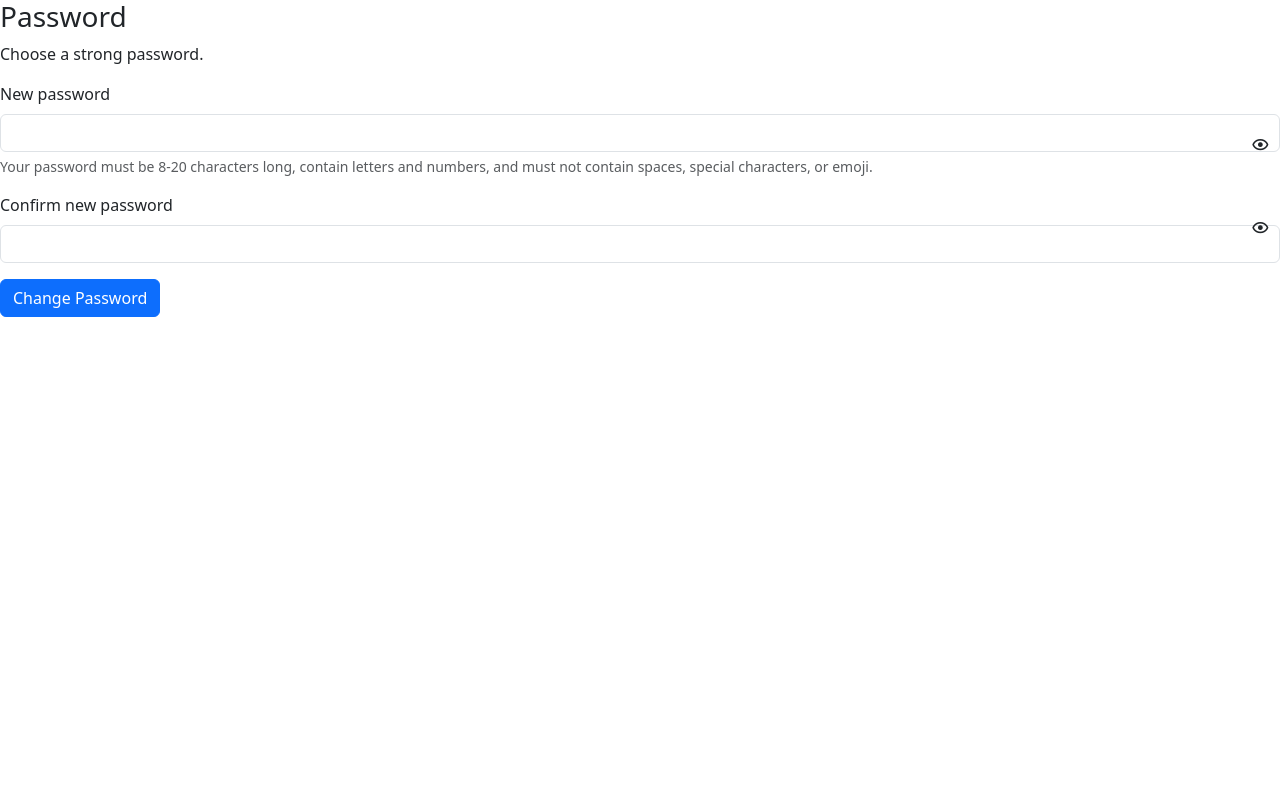
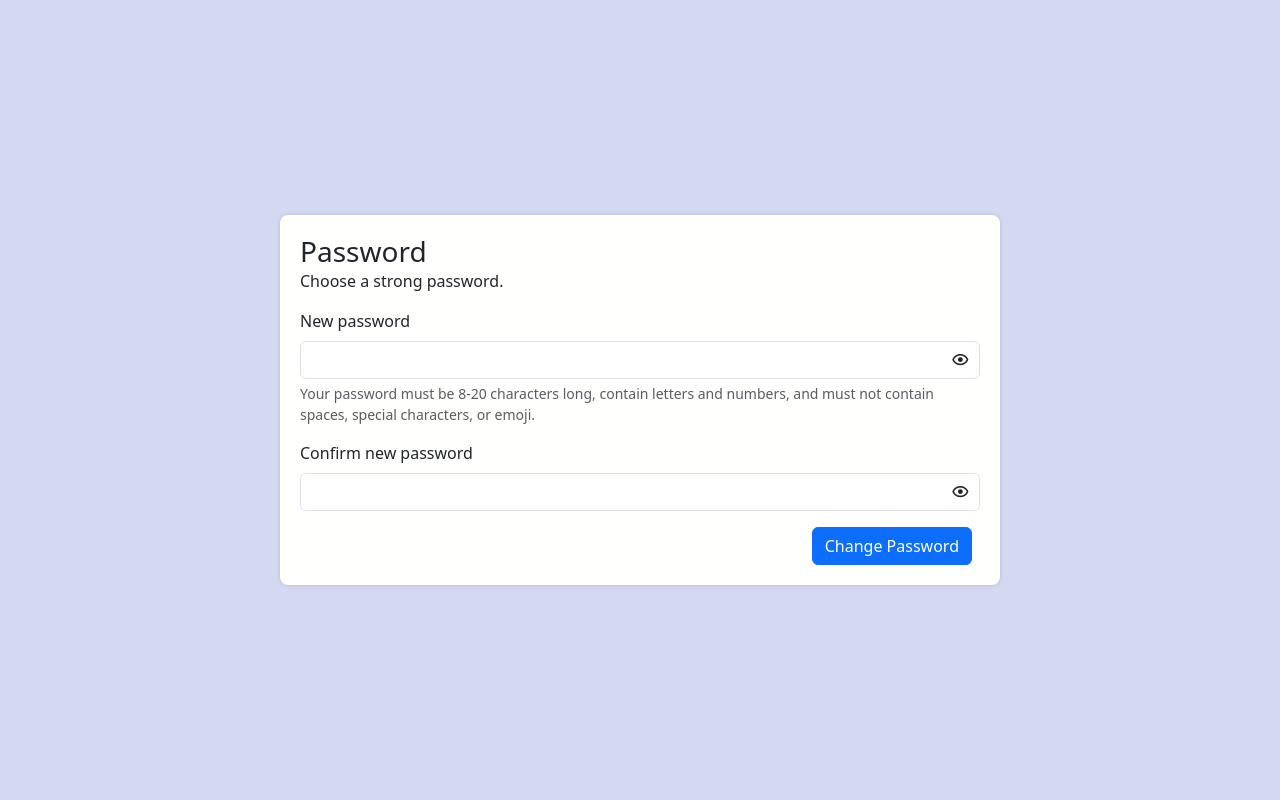
Before and after one commit to roiroiroiyourboat/updated_laundry_system, a PHP site: page /reset_password.php in a window 1280 px wide. Run offline with PHP 8.4, Linux system fonts and the light colour scheme; a user stored in the database is signed in.

Commit message:
Add files via upload

```diff
--- a/homepage/forgot_password.php
+++ b/homepage/forgot_password.php
@@ -1,4 +1,5 @@
 <?php
+session_start();
 header('Content-Type: application/json');
 
 //connect to the database
@@ -20,7 +21,7 @@ if (isset($data['reset_pass_username']) && !empty($data['reset_pass_username'])
     $answer = $data['answer'];
 
     //to check if the username exists in the database
-    $query = $conn->prepare("SELECT answer FROM users WHERE username = ?");
+    $query = $conn->prepare("SELECT answer FROM users WHERE BINARY username = ?");
     $query->bind_param("s", $username);
     $query->execute();
     $result = $query->get_result();
@@ -30,6 +31,7 @@ if (isset($data['reset_pass_username']) && !empty($data['reset_pass_username'])
 
         //to verify the answer from the database that is hashed
         if (password_verify($answer, $user['answer'])) {
+            $_SESSION['verified_user'] = $username;
             echo json_encode(['success' => true, 'message' => 'Proceed to password reset.']);
         } else {
             echo json_encode(['success' => false, 'message' => 'Incorrect Answer.']);
--- a/homepage/homepage.php
+++ b/homepage/homepage.php
@@ -119,7 +119,7 @@ $conn->close();
                     </div>
                     <div class="modal-body">
                         <form id="forgotPasswordForm">
-                            <p class="text-center">Please input your username and your answer below to reset your password.</p>
+                            <p class="text-center">Please input your username and your answer to reset your password.</p>
                             <div class="mb-3">
                                 <input id="reset_pass_username" type="text" class="form-control" placeholder="Enter your username">
                             </div>
--- a/homepage/reset_password.php
+++ b/homepage/reset_password.php
@@ -1,14 +1,87 @@
+<?php
+session_start();
+
+//to check if user is verified
+if (!isset($_SESSION['verified_user'])) {
+    echo "<script>
+    alert('Access denied. Please complete verification first.');
+    </script>";
+    exit;
+}
+
+//to handle form submission for password reset
+if ($_SERVER["REQUEST_METHOD"] === "POST") {
+    //to get input data
+    $input = file_get_contents('php://input');
+    $data = json_decode($input, true);
+
+    //to retrieve new password and confirmation from the POST data
+    $new_password = isset($data['new_pass']) ? trim($data['new_pass']) : '';
+    $confirm_password = isset($data['con_password']) ? trim($data['con_password']) : '';
+
+    if (empty($new_password) || empty($confirm_password)) {
+        echo json_encode(['success' => false, 'message' => 'All fields are required.']);
+        exit;
+    }
+
+    if ($new_password !== $confirm_password) {
+        echo json_encode(['success' => false, 'message' => 'Passwords do not match.']);
+        exit;
+    }
+
+    //validate password strength (8-20 characters, letters and numbers, no spaces or special characters)
+    if (!preg_match('/^(?=.*[A-Za-z])(?=.*\d)[A-Za-z\d]{8,20}$/', $new_password)) {
+        echo json_encode(['success' => false, 'message' => 'Password must be 8-20 characters long, contain letters and numbers, and no spaces or special characters.']);
+        exit;
+    }
+
+    $conn = new mysqli('localhost', 'root', '', 'laundry_db');
+
+    if ($conn->connect_error) {
+        echo json_encode(['success' => false, 'message' => 'Database connection failed']);
+        exit;
+    }
+
+    //retrieve username from session
+    $username = $_SESSION['verified_user'];
+
+    //hash the new password
+    $hashed_password = password_hash($new_password, PASSWORD_BCRYPT);
+
+    //to update the password in the database
+    $query = $conn->prepare("UPDATE users SET password = ? WHERE username = ?");
+    $query->bind_param("ss", $hashed_password, $username);
+
+    if ($query->execute()) {
+        //to clear session variable after successful password reset
+        unset($_SESSION['verified_user']);
+        echo json_encode(['success' => true, 'message' => 'Password has been reset successfully.']);
+    } else {
+        echo json_encode(['success' => false, 'message' => 'Error updating password.']);
+    }
+
+    $conn->close();
+    exit;
+}
+
+?>
+
 <!DOCTYPE html>
 <html lang="en">
 <head>
     <meta charset="UTF-8">
     <meta name="viewport" content="width=device-width, initial-scale=1.0">
     <title>Reset your password</title>
+    <script src="https://code.jquery.com/jquery-3.6.0.min.js"></script>
     <script src="https://cdnjs.cloudflare.com/ajax/libs/bootstrap/5.1.3/js/bootstrap.bundle.min.js"></script>
     <link rel="stylesheet" href="https://cdn.jsdelivr.net/npm/bootstrap@5.3.3/dist/css/bootstrap.min.css">
     <link href='https://unpkg.com/boxicons@2.1.4/css/boxicons.min.css' rel='stylesheet'>
 
     <style>
+        body {
+            background-color: #d4d8f0;
+        }
+
         .password-wrapper {
             position: relative;
         }
@@ -22,59 +95,101 @@
             cursor: pointer;
             font-size: 1.2rem;
         }
+
+        .container-md {
+            display: flex;
+            justify-content: center;
+            align-items: center;
+            height: 100vh;
+        }
+
+        .container {
+            max-width: 720px;
+            background-color: #fffffe;
+            border-radius: 8px;
+            box-shadow: rgba(0, 0, 0, 0.1) 0px 0px 5px 0px, rgba(0, 0, 0, 0.1) 0px 0px 1px 0px;
+            padding: 20px;
+        }
     </style>
 
 </head>
 <body>
-    <form>
-        <h3>Password</h3>
-        <p>Choose a strong password.</p>
+    <div class="container-md">
+        <div class="container">
+            <form id="resetForm">
+                <h3 class="card-title">Password</h3>
+                <p class="card-text">Choose a strong password.</p>
                 <div class="mb-3">
                     <label for="new_password" class="form-label">New password</label>
                     <div class="password-wrapper">
-                <input type="email" class="form-control" id="new_pass" name="new_pass" aria-describedby="emailHelp">
+                        <input type="password" class="form-control" id="new_pass" name="new_pass"">
                         <i class='bx bx-show toggle-password' data-target="#new_pass"></i>
+                    </div>
                     <div id="passwordHelpBlock" class="form-text">
                             Your password must be 8-20 characters long,
                             contain letters and numbers, and must not contain spaces, special characters, or emoji.
                     </div>
-
-            </div>
                 </div>
                 <div class="mb-3">
+                    <label for="confirm_pass" class="form-label">Confirm new password</label>
                     <div class="password-wrapper">
-                <label for="confirm_pass" class="form-label">Confirm new password</label>
-                <input type="password" class="form-control" id="con_password">
+                        <input type="password" class="form-control" id="con_password" name="con_password">
                         <i class='bx bx-show toggle-password' data-target="#con_password"></i>
                     </div>
                 </div>
-        <button type="submit" class="btn btn-primary" id="showPassword">Change Password</button>
+                <div class="d-grid gap-2 d-md-flex justify-content-md-end">
+                    <button class="btn btn-primary me-md-2" type="submit">Change Password</button>
+                </div>
             </form>
-
+        </div>
+    </div>
 
     <script>
          //show password
-        function passwordVisibility(event) {
-            // Check if the clicked element has the toggle-password class
-            if (event.target.classList.contains('toggle-password')) {
-                var target = event.target.getAttribute('data-target');
-                var input = document.querySelector(target);
+        $('.toggle-password').click(function() {
+            var target = $(this).data('target');
+            var input = $(target);
+            if (input.attr('type') === 'password') {
+                input.attr('type', 'text');
+                $(this).removeClass('bx-show').addClass('bx-hide');
+            } else {
+                input.attr('type', 'password');
+                $(this).removeClass('bx-hide').addClass('bx-show');
+            }
+        });
 
-                // Toggle the input type between 'password' and 'text'
-                if (input.type === 'password') {
-                    input.type = 'text';
-                    event.target.classList.remove('bx-show');
-                    event.target.classList.add('bx-hide');
-                } else {
-                    input.type = 'password';
-                    event.target.classList.remove('bx-hide');
-                    event.target.classList.add('bx-show');
+        //to handle reset password form
+        $('#resetForm').on('submit', function(e) {
+            e.preventDefault();
+
+            const formData = new FormData(this);
+            const jsonData = Object.fromEntries(formData.entries());
+
+            console.log("Form Data:", jsonData);
+
+            fetch('reset_password.php', {
+                method: 'POST',
+                headers: {
+                    'Content-Type': 'application/json',
+                },
+                body: JSON.stringify(jsonData),
+            })
+            .then(response => {
+                console.log("Response Status:", response.status);
+                return response.json();
+            })
+            .then(data => {
+                console.log("Response Data:", data);
+                alert(data.message);
+                if (data.success) {
+                    window.location.href = 'homepage.php';
                 }
-            }
-        }
+            })
+            .catch(error => {
+                console.error('Error:', error);
+            });
+        });
 
-        // Add the event listener to the document
-        document.addEventListener('click', passwordVisibility);
 
     </script>
 </body>
```
Lines whose indentation alone changed are shown as unchanged.
